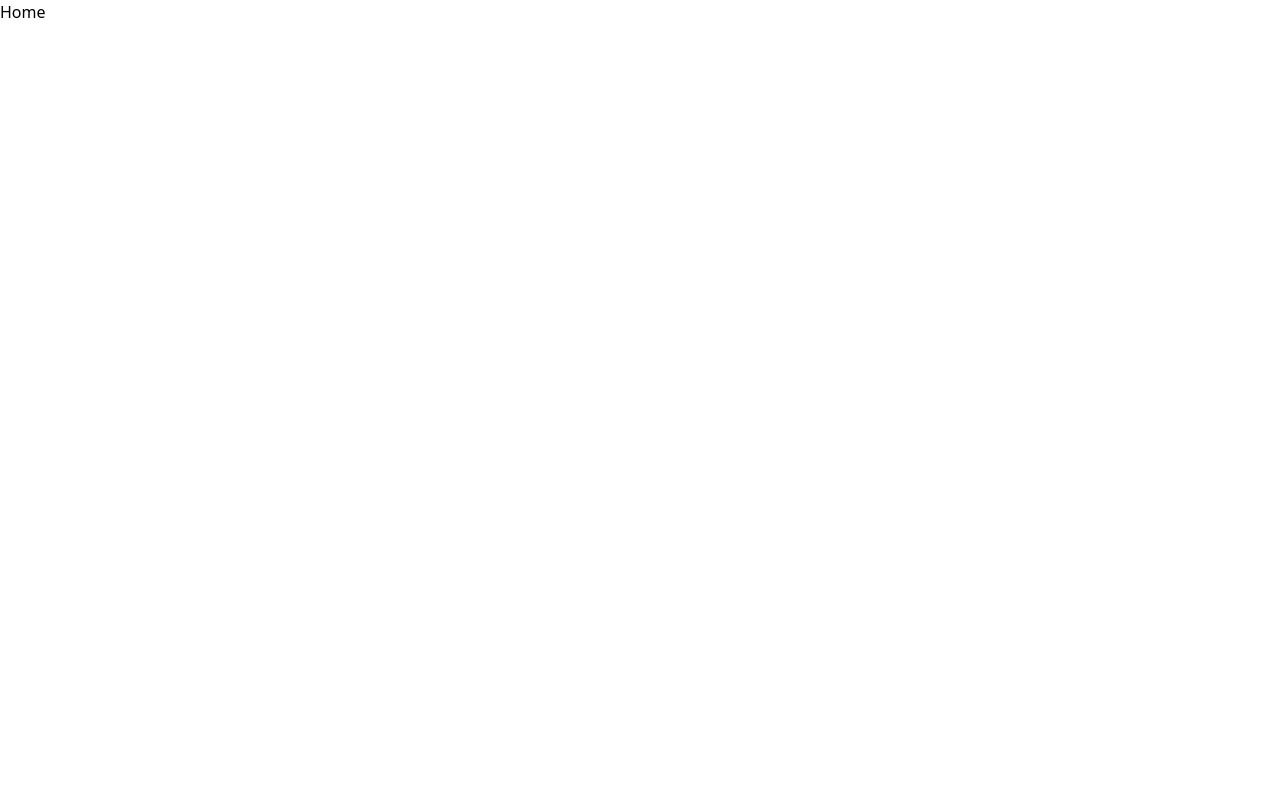
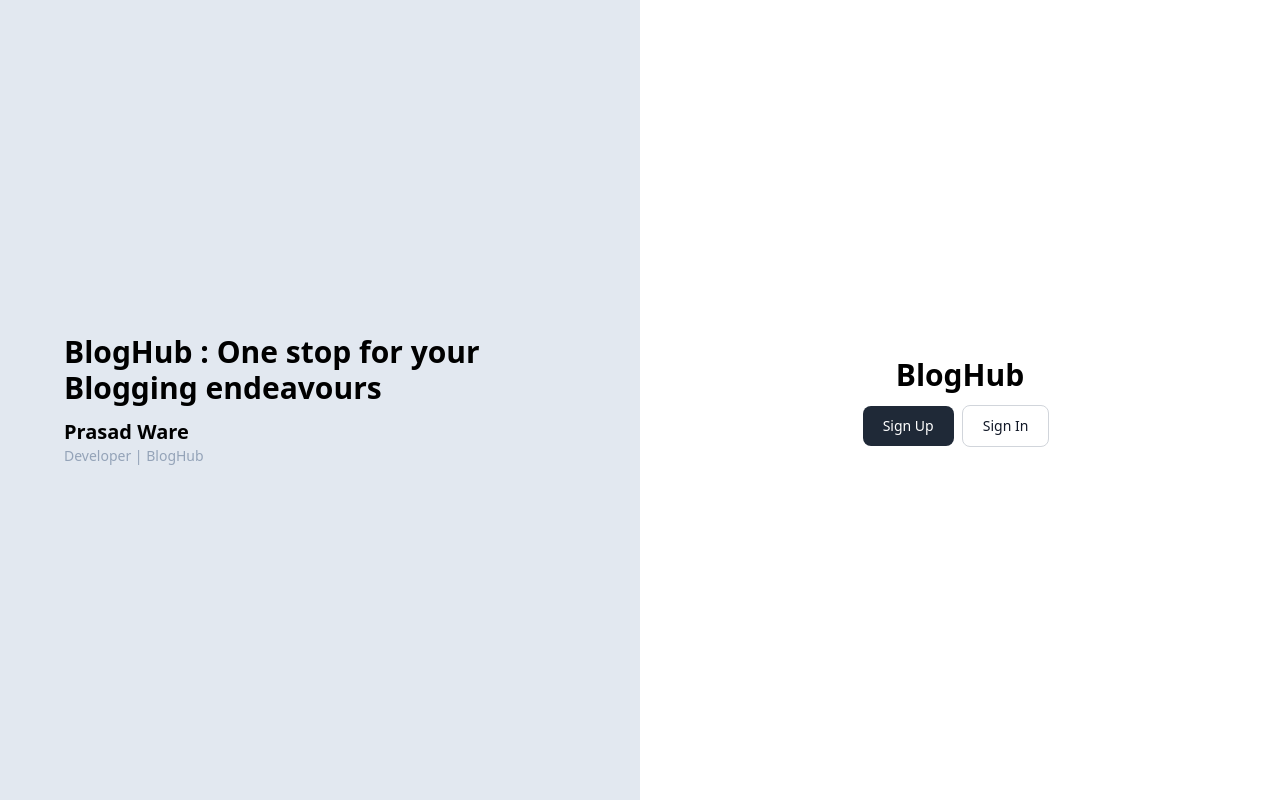
Before and after one commit to Prasad-D-Ware/BlogHub, a React (Vite) app in the folder frontend/: page / in a window 1280 px wide. Built offline with nearby package versions, Linux system fonts and the light colour scheme.

Commit message:
made a basic home page

```diff
--- a/frontend/src/pages/Home.tsx
+++ b/frontend/src/pages/Home.tsx
@@ -1,3 +1,36 @@
+import { useNavigate } from "react-router-dom";
+import { Quote } from "../components/Quote";
+
 export const Home = () => {
-  return <div>Home</div>;
+  const navigate = useNavigate();
+  return (
+    <div className="grid grid-cols-1 md:grid-cols-2">
+      <Quote quote="BlogHub : One stop for your Blogging endeavours" />
+      <div className="flex justify-center items-center">
+        <div>
+          <div className="text-3xl font-extrabold p-3 flex justify-center">
+            BlogHub
+          </div>
+          <button
+            onClick={() => {
+              navigate("/signup");
+            }}
+            type="button"
+            className="text-white bg-gray-800 hover:bg-gray-900 focus:outline-none focus:ring-4 focus:ring-gray-300 font-medium rounded-lg text-sm px-5 py-2.5 me-2 mb-2 "
+          >
+            Sign Up
+          </button>
+          <button
+            onClick={() => {
+              navigate("/signin");
+            }}
+            type="button"
+            className="text-gray-900 bg-white border border-gray-300 focus:outline-none hover:bg-gray-100 focus:ring-4 focus:ring-gray-100 font-medium rounded-lg text-sm px-5 py-2.5 me-2 mb-2 "
+          >
+            Sign In
+          </button>
+        </div>
+      </div>
+    </div>
+  );
 };
```
